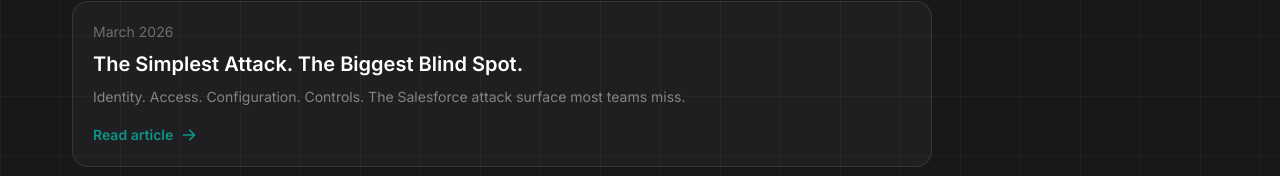
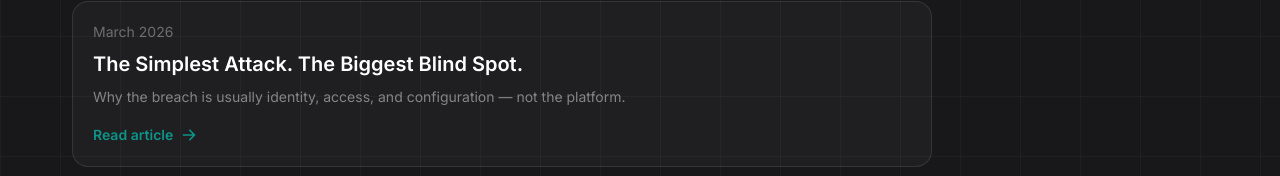
Before and after one commit to allandabre/allandabre.com, a React (Vite) app: page /blog in a window 1280 px wide. Shown: the part 384-560 px from the top of the page. Built offline with nearby package versions, Linux system fonts and the light colour scheme.

Commit message:
update post subtitle to final version

```diff
--- a/api/og.js
+++ b/api/og.js
@@ -4,7 +4,7 @@
   'shiny-hunters-salesforce-security': {
     label: 'INSIGHTS',
     title: 'The Simplest Attack.\nThe Biggest Blind Spot.',
-    subtitle: 'Identity. Access. Configuration. Controls. The Salesforce attack surface most teams miss.',
+    subtitle: 'Why the breach is usually identity, access, and configuration — not the platform.',
     meta: 'March 2026  ·  8 min read',
   },
 }
--- a/scripts/prerender.mjs
+++ b/scripts/prerender.mjs
@@ -30,7 +30,7 @@
   {
     path: '/blog/shiny-hunters-salesforce-security',
     title: 'The Simplest Attack. The Biggest Blind Spot. — Allan Dabre',
-    description: 'Identity. Access. Configuration. Controls. The Salesforce attack surface most teams miss — and what to do about it.',
+    description: 'Why the breach is usually identity, access, and configuration — not the platform. What recent Salesforce attacks reveal and what to do about it.',
     ogImage: `${BASE_URL}/api/og?slug=shiny-hunters-salesforce-security`,
     ogUrl: `${BASE_URL}/blog/shiny-hunters-salesforce-security`,
   },
--- a/src/pages/blog/shinyHuntersPostMeta.js
+++ b/src/pages/blog/shinyHuntersPostMeta.js
@@ -22,8 +22,8 @@
 export const shinyHuntersPostMeta = {
   slug: SHINY_HUNTERS_POST_SLUG,
   title: 'The Simplest Attack. The Biggest Blind Spot.',
-  subtitle: 'Identity. Access. Configuration. Controls. The Salesforce attack surface most teams miss.',
-  ogDescription: 'Identity. Access. Configuration. Controls. The Salesforce attack surface most teams miss — and what to do about it.',
+  subtitle: 'Why the breach is usually identity, access, and configuration — not the platform.',
+  ogDescription: 'Why the breach is usually identity, access, and configuration — not the platform. What recent Salesforce attacks reveal and what to do about it.',
   date: 'March 2026',
   readTime: '8 min read',
 }
```
